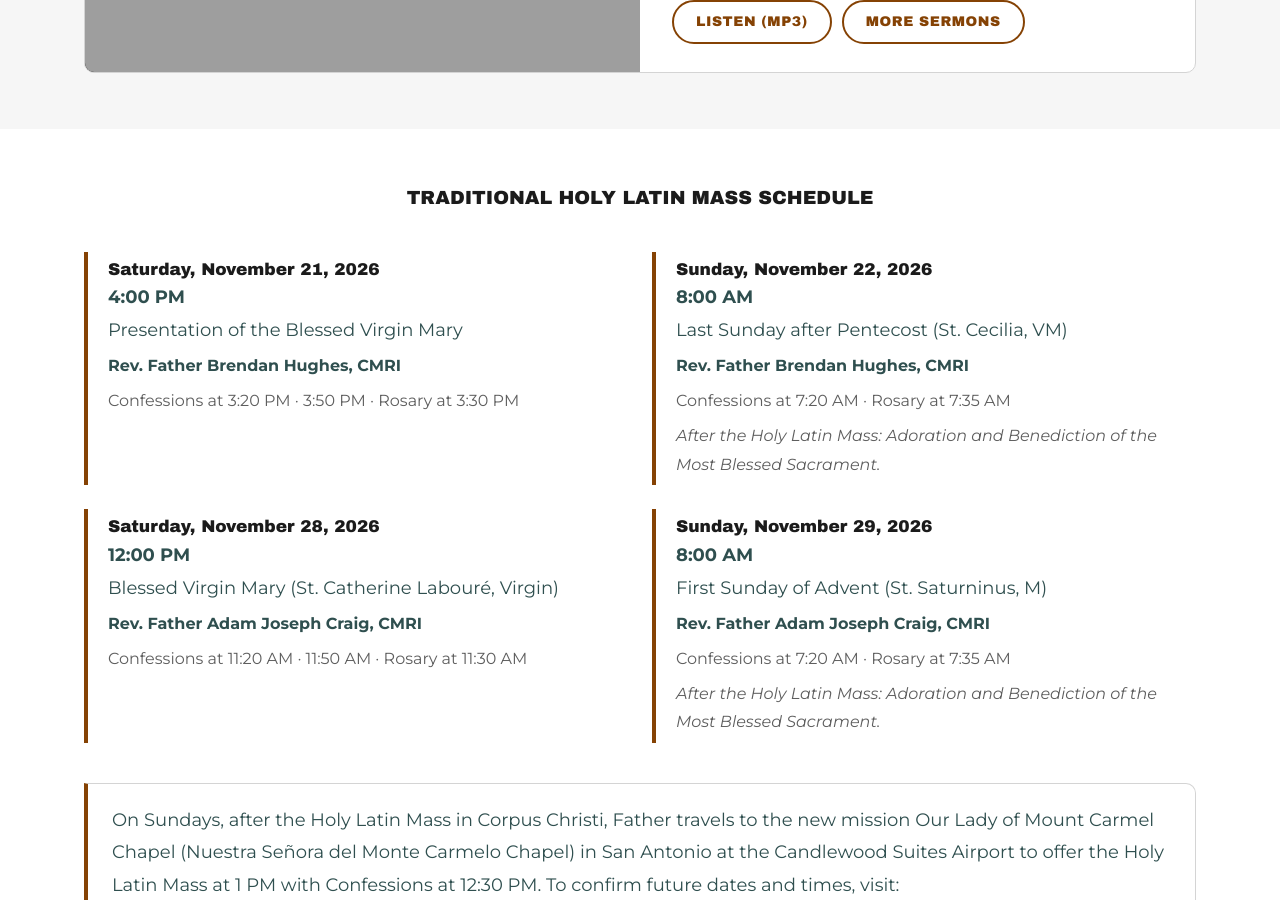
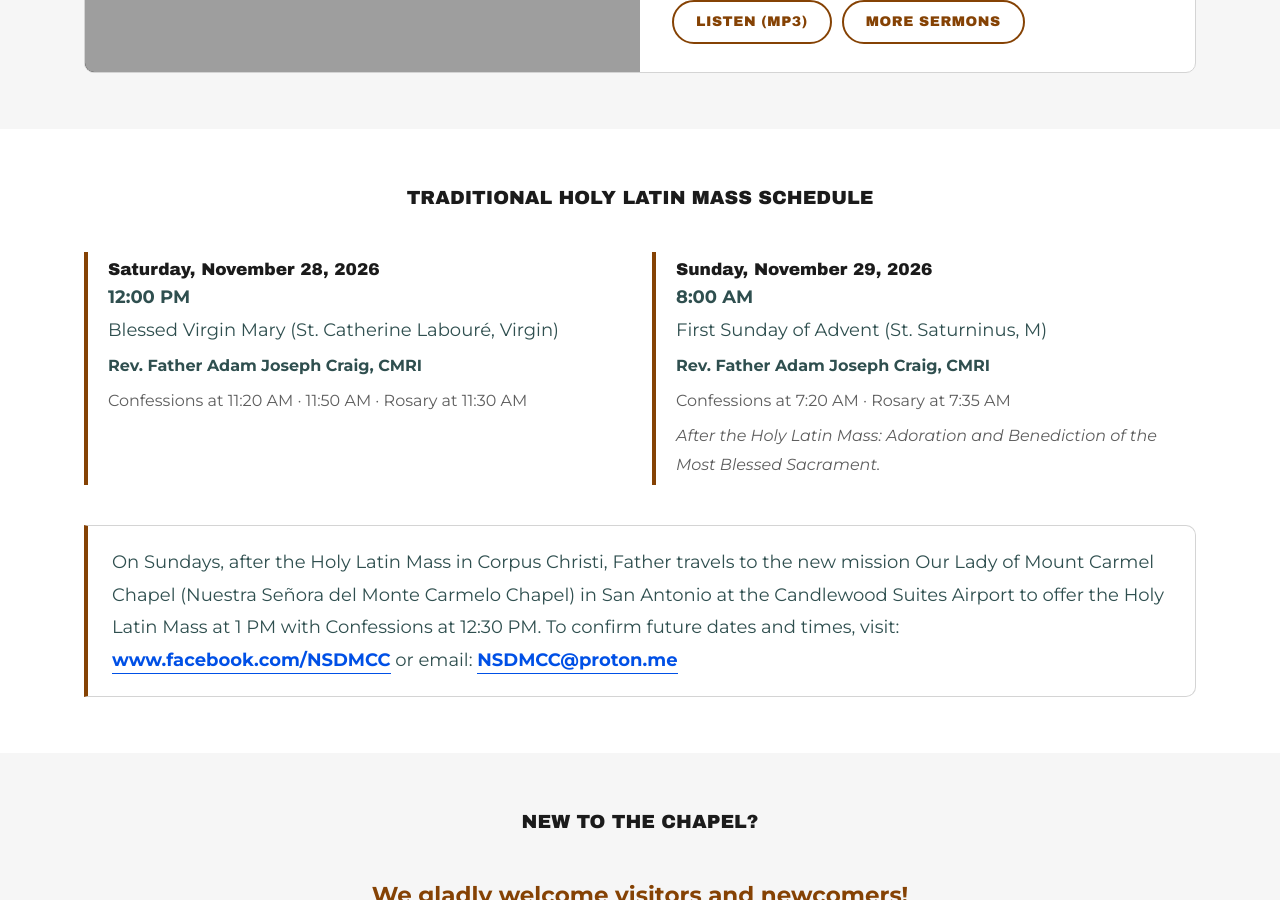
Before and after one commit to ourladymhtchurch/ourladymhtchurch.github.io, a Jekyll site: the page built from index.html, in a window 1280 px wide and 900 px high, scrolled down 1881 px. Built offline with Jekyll 4.4.1, drawn with Linux system fonts in a browser that asks for light colours; grey boxes are pictures that could not be loaded.

Commit message:
Schedule: remove the past Holy Latin Masses of November 21 and 22

```diff
--- a/_data/schedule.yml
+++ b/_data/schedule.yml
@@ -29,19 +29,6 @@ notice: |
   On Sundays, after the Holy Latin Mass in Corpus Christi, Father travels to the new mission Our Lady of Mount Carmel Chapel (Nuestra Señora del Monte Carmelo Chapel) in San Antonio at the Candlewood Suites Airport to offer the Holy Latin Mass at 1 PM with Confessions at 12:30 PM. To confirm future dates and times, visit: [www.facebook.com/NSDMCC](https://www.facebook.com/NSDMCC) or email: <NSDMCC@proton.me>
 
 masses:
-  - date: "Saturday, November 21, 2026"
-    time: "4:00 PM"
-    feast: "Presentation of the Blessed Virgin Mary"
-    celebrant: "Rev. Father Brendan Hughes, CMRI"
-    confessions: "3:20 PM · 3:50 PM"
-    rosary: "3:30 PM"
-  - date: "Sunday, November 22, 2026"
-    time: "8:00 AM"
-    feast: "Last Sunday after Pentecost (St. Cecilia, VM)"
-    celebrant: "Rev. Father Brendan Hughes, CMRI"
-    confessions: "7:20 AM"
-    rosary: "7:35 AM"
-    note: "After the Holy Latin Mass: Adoration and Benediction of the Most Blessed Sacrament."
   - date: "Saturday, November 28, 2026"
     time: "12:00 PM"
     feast: "Blessed Virgin Mary (St. Catherine Labouré, Virgin)"
```
